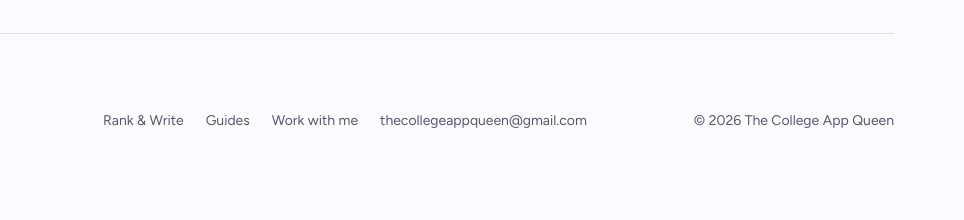
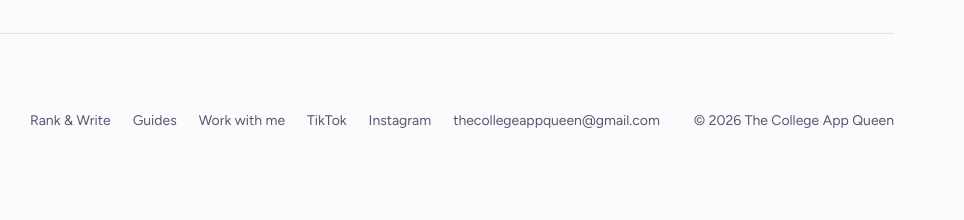
Before and after one commit to Ashleebee13/thecollegeappqueen-site, a plain HTML site: page index.html in a window 1280 px wide. Shown: the part 5558-5778 px from the top of the page, 316-1280 px from the left. Drawn offline with nearby package versions, Linux system fonts and the light colour scheme.

Commit message:
Add files via upload

```diff
--- a/index.html
+++ b/index.html
@@ -441,6 +441,8 @@ footer{padding-block:48px 64px;font-size:14px;color:var(--ink-soft)}
         <a href="#rank-and-write">Rank &amp; Write</a>
         <a href="#shop">Guides</a>
         <a href="#work-with-me">Work with me</a>
+        <a href="https://www.tiktok.com/@thecollegeappqueen" target="_blank" rel="noopener">TikTok</a>
+        <a href="https://www.instagram.com/thecollegeappqueen/" target="_blank" rel="noopener">Instagram</a>
         <span>thecollegeappqueen@gmail.com</span>
       </nav>
       <span>© 2026 The College App Queen</span>
```
